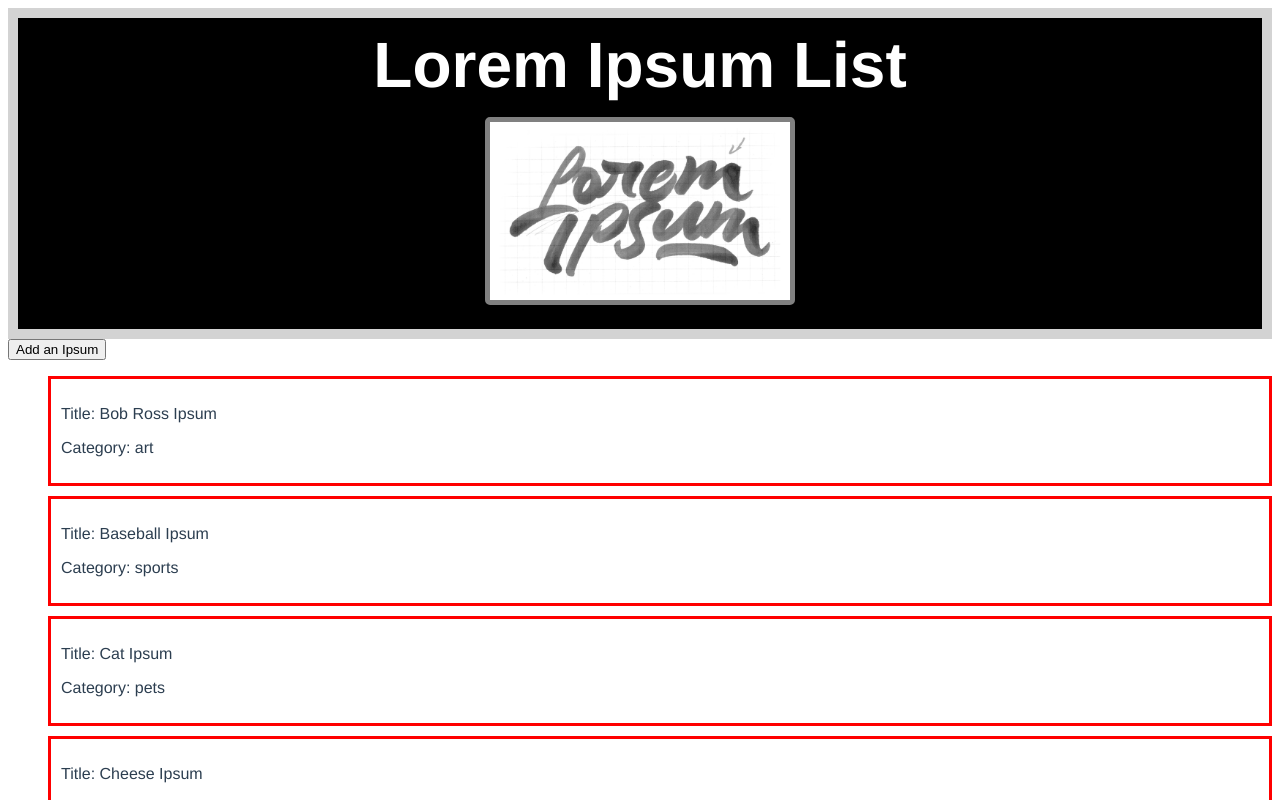
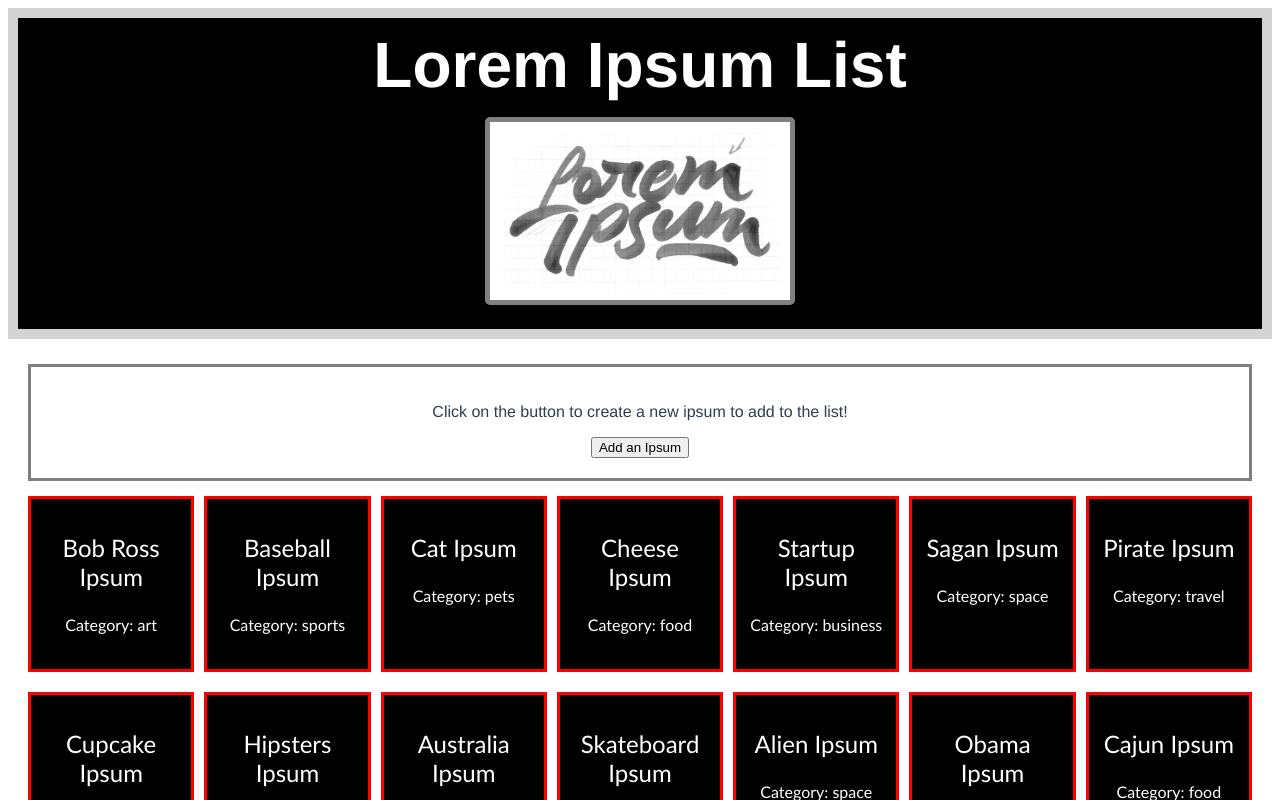
Before and after one commit to kristinhortsch/lorem-ipsum-master-detail, a Vue app: page / in a window 1280 px wide. Shown: the top 800 px of the page. Built offline with nearby package versions, Linux system fonts and the light colour scheme.

Commit message:
added styling

```diff
--- a/src/components/AddIpsum.vue
+++ b/src/components/AddIpsum.vue
@@ -1,6 +1,7 @@
 <template>
-  <section>
+  <section class="form-section">
     <div v-if="!show">
+      <p>Click on the button to create a new ipsum to add to the list!</p>
       <button @click="show = true">Add an Ipsum</button>
     </div>
     <div v-else>
@@ -33,3 +34,16 @@ export default {
   }
 };
 </script>
+
+<style>
+  .form-section {
+    border: 3px solid gray;
+    margin: 5px 0px 15px 0px;
+    padding: 20px;
+    text-align: center;
+
+  }
+
+
+
+</style>
--- a/src/components/IpsumDetail.vue
+++ b/src/components/IpsumDetail.vue
@@ -1,10 +1,13 @@
 <template>
-  <section v-if="ipsum">
-    <h3>{{ ipsum.title }}</h3>
-    <p>author: {{ ipsum.author }}</p>
-    <p>category: {{ ipsum.category }}</p>
-    <p>body:</p>
-    <div v-html="ipsum.body"></div>
+  <section v-if="ipsum" class="detail">
+    <div class="top">
+      <h3>{{ ipsum.title }}</h3>
+      <p>Author: {{ ipsum.author }}</p>
+      <p>Category: {{ ipsum.category }}</p>
+    </div>
+    <div class="body">Body of Text
+      <div v-html="ipsum.body"></div>
+    </div>
   </section>
 </template>
 
@@ -18,5 +21,15 @@ export default {
 </script>
 
 <style>
+  .detail {
+    text-align: center;
+    border: 3px solid gray;
+  }
+  .body {
+    padding-top: 20px;
+  }
+  .top {
+    border-bottom: 3px solid gray;
+  }
 
 </style>
--- a/src/components/IpsumForm.vue
+++ b/src/components/IpsumForm.vue
@@ -43,5 +43,24 @@ export default {
 </script>
 
 <style>
+  span {
+    width: 190px;
+    display: inline-block;
+  }
+
+  input, textarea {
+    width: 450px;
+  }
+
+  label {
+    display: flex;
+    padding: 10px;
+    font-size: 1.2em;
+    font-weight: bold;
+  }
+
+  textarea {
+    height: 100px;
+  }
 
 </style>
--- a/src/components/IpsumItem.vue
+++ b/src/components/IpsumItem.vue
@@ -1,7 +1,7 @@
 <template>
   <li>
-    <p>Title: {{ ipsum.title }}</p>
-    <p>Category: {{ ipsum.category }}</p>
+    <p class="name tiles">{{ ipsum.title }}</p>
+    <p class="tiles">Category: {{ ipsum.category }}</p>
   </li>
 </template>
 
@@ -15,9 +15,24 @@ export default {
 
 <style>
   li {
+    position: relative;
+    height: 150px;
+    border: 5px solid;
+    background: black;
     border: 3px solid red;
     padding: 10px;
     margin-bottom: 10px;
   }
 
+  .tiles {
+    color: white;
+    font-family: 'Gill Sans', 'Gill Sans MT', Calibri, 'Trebuchet MS', sans-serif;
+    text-align: center;
+  }
+
+  .name {
+    font-size: 1.5em;
+
+  }
+
 </style>
--- a/src/components/IpsumList.vue
+++ b/src/components/IpsumList.vue
@@ -25,7 +25,13 @@ export default {
 
 <style>
   ul {
+    display: grid;
+    grid-template-columns: repeat(auto-fit, minmax(150px, 1fr));
+    grid-column-gap: 10px;
+    grid-row-gap: 10px;
     list-style-type: none;
+    margin: 0;
+    padding: 0;
   }
 
 </style>
--- a/src/components/Ipsums.vue
+++ b/src/components/Ipsums.vue
@@ -3,6 +3,7 @@
     <AddIpsum
       v-bind:onAdd="handleAdd"/>
     <IpsumList
+      class="list"
       v-bind:ipsums="ipsums"
       v-bind:onSelect="handleSelect"/>
     <Ipsum v-bind:ipsum="selected"/>
@@ -46,4 +47,8 @@ export default {
     height: auto;
   }
 
+  section {
+    padding: 20px;
+  }
+
 </style>
```
Also changed, not shown: src/components/Ipsum.vue (+4 -4 lines).
